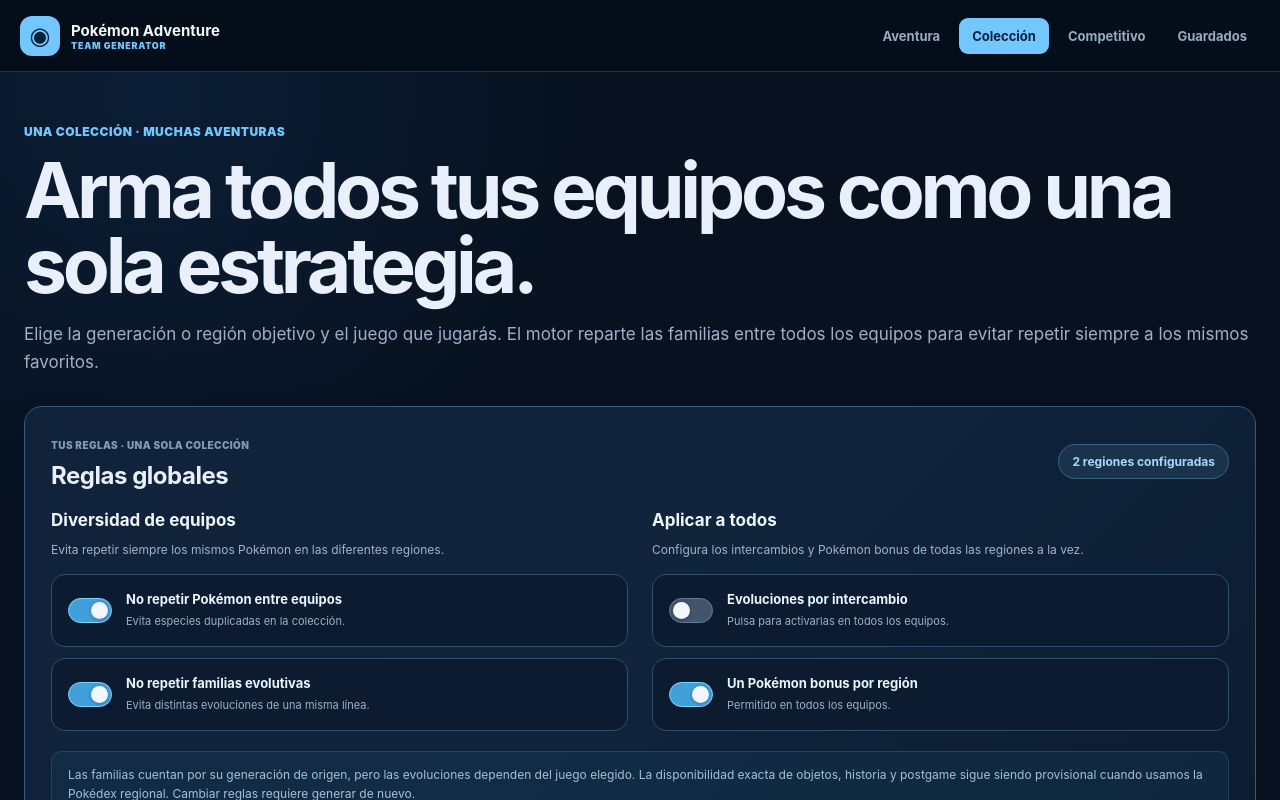
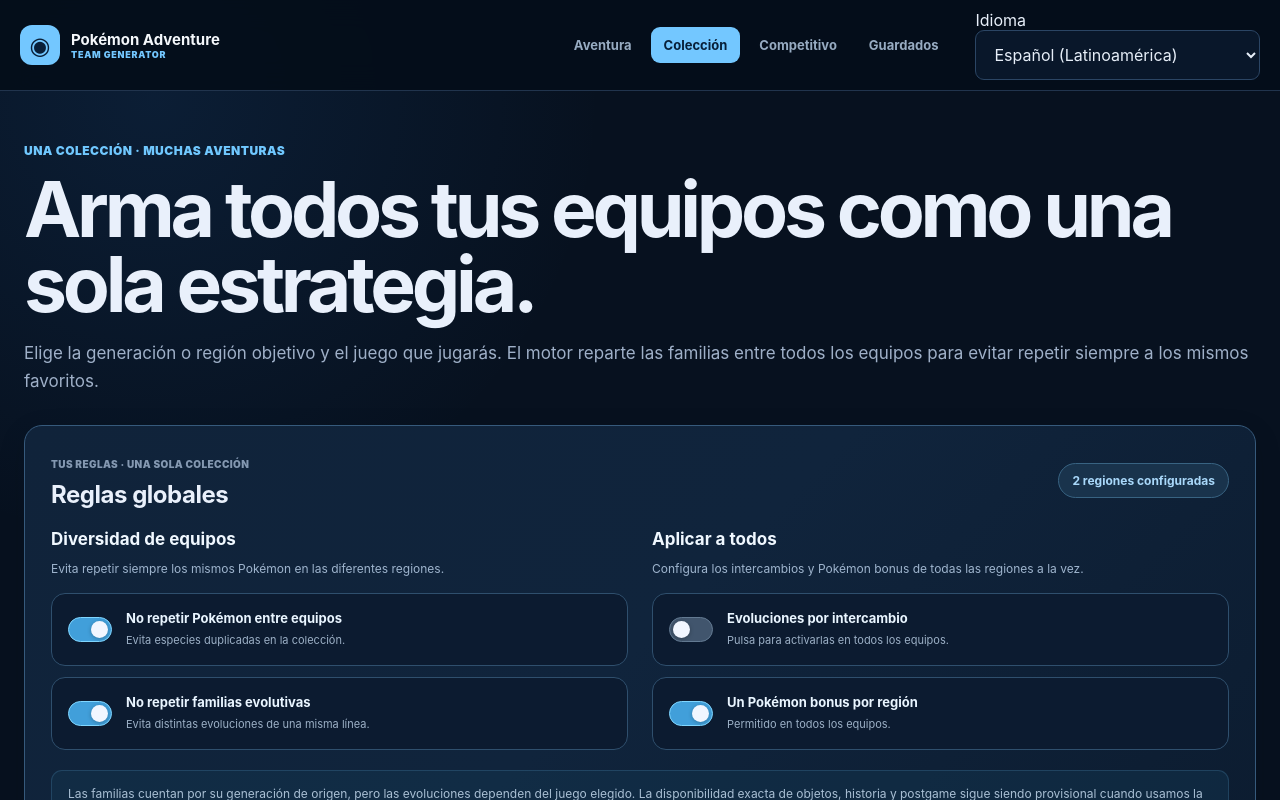
Before and after one commit to NicoGM76/Pokemon-Randomaicer-Team, a React (Vite) app: page /#/collection in a window 1280 px wide. Shown: the top 800 px of the page. Built offline with nearby package versions, Linux system fonts and the light colour scheme.

Commit message:
feat: add global ES regional language control in site navbar

```diff
--- a/src/router/AppShell.tsx
+++ b/src/router/AppShell.tsx
@@ -1,3 +1,4 @@
+import { useLocale } from '../i18n/LocaleProvider';
 import { NavLink, Outlet } from 'react-router-dom';
 
 const navItems = [
@@ -8,6 +9,7 @@ const navItems = [
 ];
 
 export default function AppShell() {
+  const { locale, setLocale, t } = useLocale();
   return (
     <div className="route-shell">
       <nav className="route-nav" aria-label="Navegación principal">
@@ -25,10 +27,18 @@ export default function AppShell() {
               to={item.to}
               className={({ isActive }) => `route-link${isActive ? ' active' : ''}`}
             >
-              {item.label}
+              {t(item.label)}
             </NavLink>
           ))}
         </div>
+        <label className="site-language">
+          <span>Idioma</span>
+          <select aria-label="Idioma de la página" value={locale}
+            onChange={event => setLocale(event.target.value as 'es-419' | 'es-ES')}>
+            <option value="es-419">Español (Latinoamérica)</option>
+            <option value="es-ES">Español (España)</option>
+          </select>
+        </label>
       </nav>
       <Outlet />
       <footer>
```
